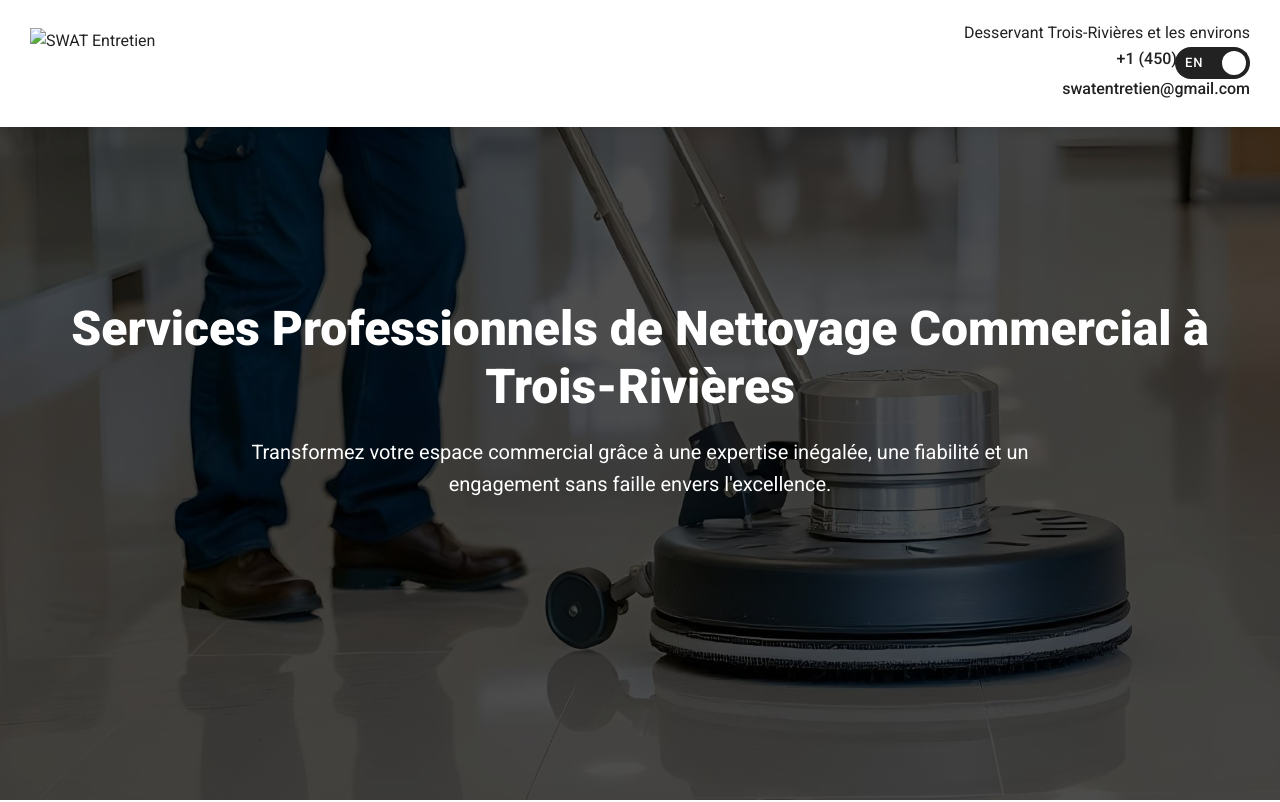
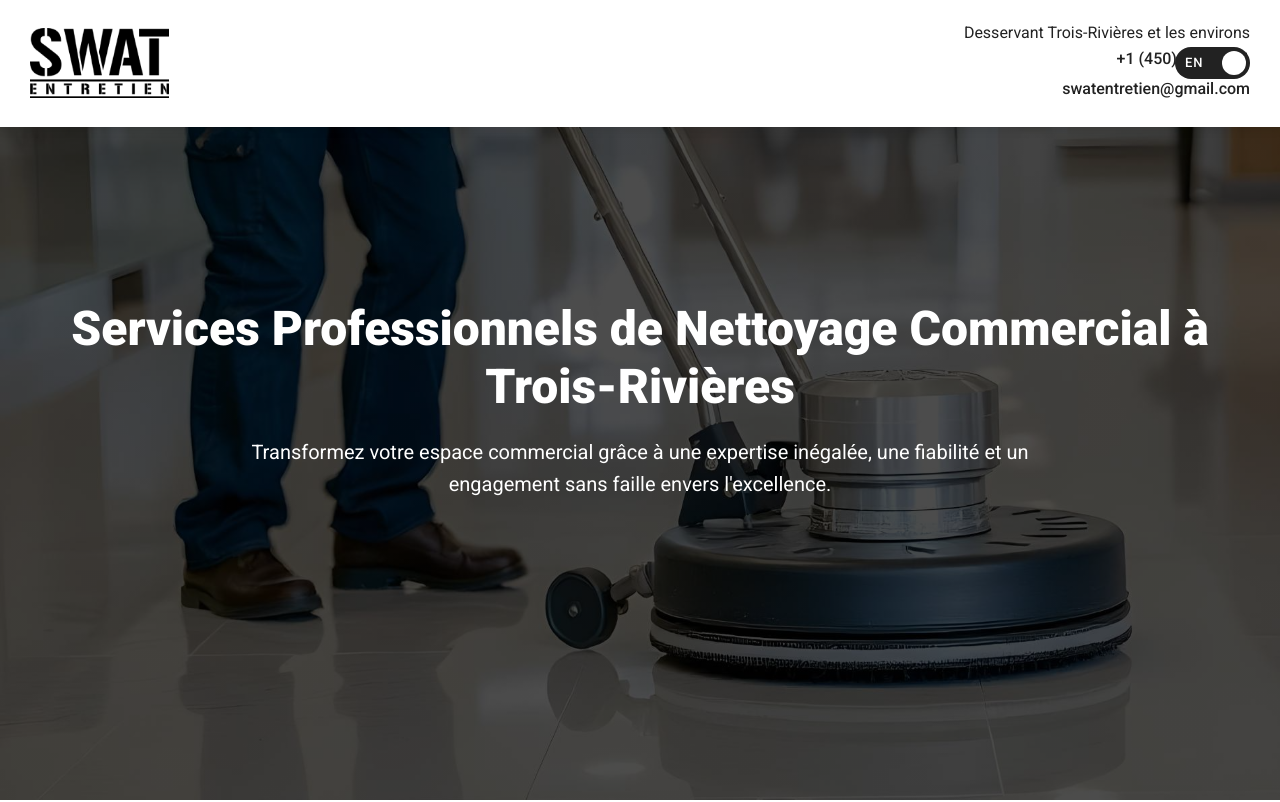
Before and after one commit to maxgobeil/swat-entretien, a plain HTML site: page index.html in a window 1280 px wide. Shown: the top 802 px of the page. Drawn offline with Linux system fonts and the light colour scheme; the site is published under a folder, as on GitHub Pages, so addresses that start at the root find nothing.

Commit message:
Fix: Logo path

```diff
--- a/index.html
+++ b/index.html
@@ -30,7 +30,7 @@
       <div class="container">
         <div class="header-content">
           <img
-            src="/assets/images/logo-100-200.png"
+            src="assets/images/logo-100-200.png"
             alt="SWAT Entretien"
             class="logo"
           />
```
